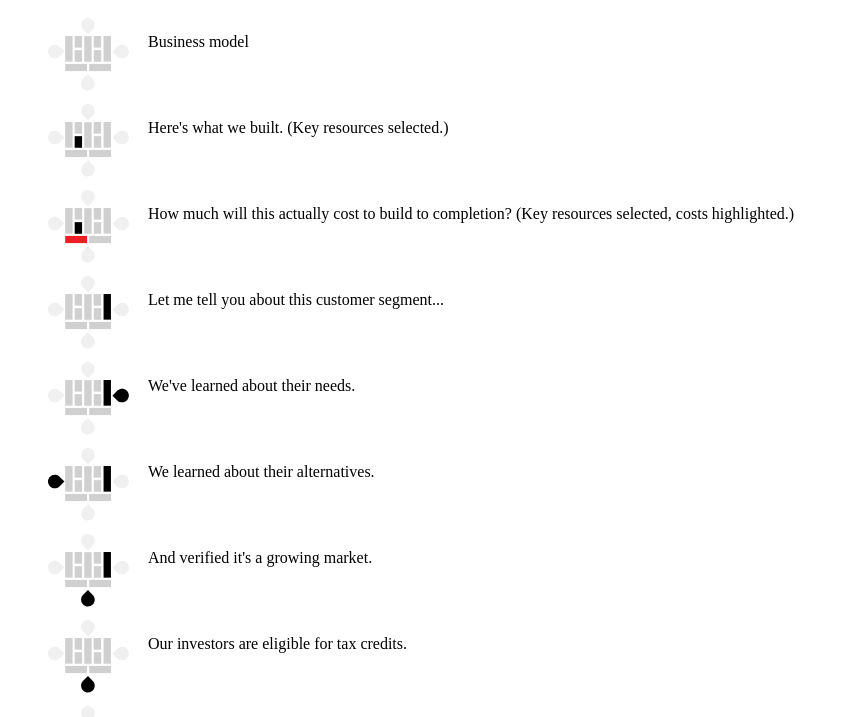
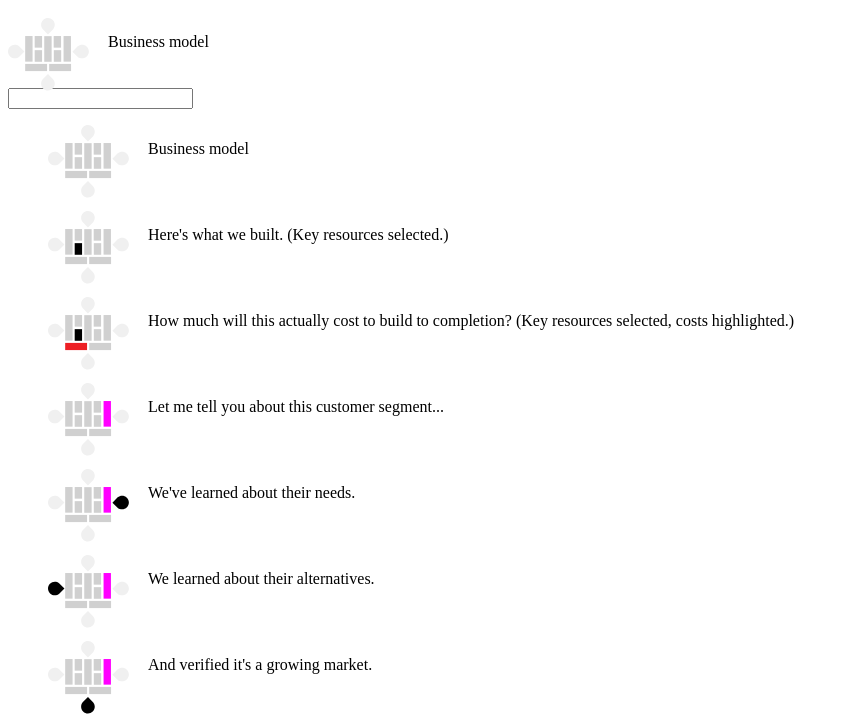
Before and after one commit to saintsal/businessmodeljs, a plain HTML site: page specimen.html in a window 1280 px wide. Shown: the part 48-765 px from the top of the page, without its empty margins (0-849 px from the left). Drawn offline with nearby package versions, Linux system fonts and the light colour scheme.

Commit message:
clickable option, and works on divs

```diff
--- a/js/bm.js
+++ b/js/bm.js
@@ -1,72 +1,125 @@
 (function() {
 
   jQuery.fn.extend({
-    businessModel: function() {
+
+    _blocks: ['seg', 'val', 'act', 'res', 'par', 'rev', 'cos', 'cha', 'rel', 'ind', 'tre', 'mac', 'mar'],
+
+    _fillColor: function(key) {
+      var fillcolor = {};
+
+      //TODO: separate function
+      if (jQuery(this).hasClass(key)) {
+        fillcolor = "000000";
+      }
+      else if (jQuery(this).hasClass(key+'-h')) {
+        fillcolor = "ED1F24";
+      }
+        else {
+          if (jQuery.inArray(key, ['ind', 'tre', 'mac', 'mar']) > -1) {
+            fillcolor = "f0f0f0";
+          } else {
+            fillcolor = "d0d0d0";
+          }
+
+        }
+
+      return fillcolor;
+    },
+
+    businessModel: function(options) {
         var modelsvg;
         var fillcolor = {};
-        var blocks = ['seg', 'val', 'act', 'res', 'par', 'rev', 'cos', 'cha', 'rel', 'ind', 'tre', 'mac', 'mar'];
+      options = options || {clickable: false};
 
         jQuery(this).css('border', 'none');
         jQuery(this).css('padding', '15px 5px 5px 100px');
         jQuery(this).css('position', 'relative');
         jQuery(this).css('min-height', '50px');
 
-        for (var key in blocks) {
-            if (jQuery(this).hasClass(blocks[key])) {
-                fillcolor[blocks[key]] = "000000";
-            }
-            else if (jQuery(this).hasClass(blocks[key]+'-h')) {
-                fillcolor[blocks[key]] = "ED1F24";
-            }
-            else {
-                if (jQuery.inArray(blocks[key], ['ind', 'tre', 'mac', 'mar']) > -1) {
-                    fillcolor[blocks[key]] = "f0f0f0";
-                } else {
-                    fillcolor[blocks[key]] = "d0d0d0";
-                }
-            }
+
+        for (var key in this._blocks) {
+          fillcolor[this._blocks[key]] = this._fillColor(this._blocks[key]);
         }
+
 
         modelsvg = '<svg version="1.1" xmlns="http://www.w3.org/2000/svg" xmlns:xlink="http://www.w3.org/1999/xlink" x="0px" y="0px" width="80.875px" height="72.501px" viewBox="-17.188 -18.029 80.875 72.501" enable-background="new -17.188 -18.029 80.875 72.501" xml:space="preserve">';
 
         //par
-        modelsvg += '<rect fill="#'+fillcolor['par']+'" width="7.375" height="25.625"/>';
+        modelsvg += '<rect class="par" fill="#'+fillcolor['par']+'" width="7.375" height="25.625"/>';
         //seg
-        modelsvg += '<rect x="38.375" fill="#'+fillcolor['seg']+'" width="7.375" height="25.625"/>';
+        modelsvg += '<rect class="seg" x="38.375" fill="#'+fillcolor['seg']+'" width="7.375" height="25.625"/>';
         //val
-        modelsvg += '<rect x="19.062" y="0.125" fill="#'+fillcolor['val']+'" width="7.375" height="25.625"/>';
-        modelsvg += '<rect x="9.5" fill="#'+fillcolor['act']+'" width="7.375" height="11.625"/>';
+        modelsvg += '<rect class="val" x="19.062" y="0.125" fill="#'+fillcolor['val']+'" width="7.375" height="25.625"/>';
+        modelsvg += '<rect class="act" x="9.5" fill="#'+fillcolor['act']+'" width="7.375" height="11.625"/>';
         //act
-        modelsvg += '<rect x="9.5" y="14.125" fill="#'+fillcolor['res']+'" width="7.375" height="11.625"/>';
+        modelsvg += '<rect class="res" x="9.5" y="14.125" fill="#'+fillcolor['res']+'" width="7.375" height="11.625"/>';
         //cha
 
-        modelsvg += '<rect x="28.625" y="14.125" fill="#'+fillcolor['cha']+'" width="7.375" height="11.625"/>';
+        modelsvg += '<rect class="cha" x="28.625" y="14.125" fill="#'+fillcolor['cha']+'" width="7.375" height="11.625"/>';
         //rel
-        modelsvg += '<rect x="28.5" fill="#'+fillcolor['rel']+'" width="7.375" height="11.625"/>';
+        modelsvg += '<rect class="rel" x="28.5" fill="#'+fillcolor['rel']+'" width="7.375" height="11.625"/>';
         //cos
-        modelsvg += '<rect y="27.875" fill="#'+fillcolor['cos']+'" width="21.875" height="7.188"/>';
+        modelsvg += '<rect class="cos" y="27.875" fill="#'+fillcolor['cos']+'" width="21.875" height="7.188"/>';
         //rev
-        modelsvg += '<rect x="24" y="27.875" fill="#'+fillcolor['rev']+'" width="21.875" height="7.188"/>';
+        modelsvg += '<rect class="rev" x="24" y="27.875" fill="#'+fillcolor['rev']+'" width="21.875" height="7.188"/>';
         //ind
-        modelsvg += '<path fill="#'+fillcolor['ind']+'"" d="M-5.995,20.749l0.024,0.024l5.229-5.377l-5.377-5.228l-0.024,0.024c-2.706-2.15-6.655-1.941-9.116,0.59 c-2.623,2.697-2.562,7.011,0.135,9.634C-12.593,22.877-8.64,22.974-5.995,20.749z"/>';
+        modelsvg += '<path class="ind" fill="#'+fillcolor['ind']+'"" d="M-5.995,20.749l0.024,0.024l5.229-5.377l-5.377-5.228l-0.024,0.024c-2.706-2.15-6.655-1.941-9.116,0.59 c-2.623,2.697-2.562,7.011,0.135,9.634C-12.593,22.877-8.64,22.974-5.995,20.749z"/>';
         //mar
-        modelsvg += '<path fill="#'+fillcolor['mar']+'" d="M52.494,10.314l-0.023-0.024l-5.229,5.377l5.377,5.229l0.023-0.024c2.707,2.15,6.656,1.941,9.117-0.59 c2.622-2.697,2.562-7.011-0.136-9.634C59.093,8.186,55.14,8.089,52.494,10.314z"/>';
+        modelsvg += '<path class="mar" fill="#'+fillcolor['mar']+'" d="M52.494,10.314l-0.023-0.024l-5.229,5.377l5.377,5.229l0.023-0.024c2.707,2.15,6.656,1.941,9.117-0.59 c2.622-2.697,2.562-7.011-0.136-9.634C59.093,8.186,55.14,8.089,52.494,10.314z"/>';
         //tre
-        modelsvg += '<path fill="#'+fillcolor['tre']+'" d="M17.45-6.934l-0.025,0.023l5.278,5.329l5.329-5.277l-0.024-0.024c2.201-2.666,2.066-6.619-0.418-9.127 c-2.647-2.672-6.961-2.694-9.635-0.045C15.447-13.572,15.275-9.621,17.45-6.934z"/>';
+        modelsvg += '<path class="tre" fill="#'+fillcolor['tre']+'" d="M17.45-6.934l-0.025,0.023l5.278,5.329l5.329-5.277l-0.024-0.024c2.201-2.666,2.066-6.619-0.418-9.127 c-2.647-2.672-6.961-2.694-9.635-0.045C15.447-13.572,15.275-9.621,17.45-6.934z"/>';
         //mac
-        modelsvg += '<path fill="#'+fillcolor['mac']+'" d="M28.05,43.377l0.024-0.022l-5.278-5.329l-5.329,5.277l0.024,0.024c-2.201,2.666-2.066,6.618,0.418,9.127 c2.647,2.673,6.961,2.694,9.635,0.046C30.053,50.015,30.225,46.064,28.05,43.377z"/>';
+        modelsvg += '<path class="mac" fill="#'+fillcolor['mac']+'" d="M28.05,43.377l0.024-0.022l-5.278-5.329l-5.329,5.277l0.024,0.024c-2.201,2.666-2.066,6.618,0.418,9.127 c2.647,2.673,6.961,2.694,9.635,0.046C30.053,50.015,30.225,46.064,28.05,43.377z"/>';
 
         modelsvg += '</svg>';
 
-        div = jQuery("<div>");
+
+        modelsvg += "<input type='hidden'>";
+
+        div = jQuery("<div class='bmc-generated'>");
         div.html(modelsvg);
         div.css('position', 'absolute');
         div.css('top', 0);
         div.css('left', '0px');
 
+
         jQuery(this).append(div);
 
+
+        //register behaviours
+
+        if (options.clickable == true) {
+          for (var i = 0; i < this._blocks.length; i++) {
+            $('.'+this._blocks[i], this).on('mouseover.bm', function() {
+              this.style.fill = "#333";
+            });
+            $('.'+this._blocks[i], this).on('mouseout.bm', {color: this._fillColor(this._blocks[i])}, function(event) {
+              this.style.fill = event.data.color;
+            });
+
+            $('.'+this._blocks[i], this).on('click.bm', {block: this._blocks[i], parent: this}, function(event) {
+              //change state, tag and hidden clickbox inputs
+              if (event.data.parent.hasClass(event.data.block)) {
+                event.data.parent.removeClass(event.data.block)
+              } else {
+                event.data.parent.addClass(event.data.block)
+              }
+
+              //change color
+              this.style.fill =  event.data.parent._fillColor(event.data.block)
+
+              //reset mouseout color
+              $('.'+event.data.block, event.data.parent).off('mouseout.bm');
+              $('.'+event.data.block, event.data.parent).on('mouseout.bm', {color: event.data.parent._fillColor(event.data.block)}, function(event) {
+                this.style.fill = event.data.color;
+              });
+
+            });
+          }
+        }
+
     }
+
   });
 
 }).call(this);
--- a/specimen.html
+++ b/specimen.html
@@ -3,9 +3,15 @@
         <title>Business Models JS</title>
         <script src="http://code.jquery.com/jquery-latest.js"></script>
         <script src="js/bm.js"></script>
+        <style>
+            .seg .seg {fill: #ff00ff;}
+        </style>
     </head>
     <body>
         <h1>Test</h1>
+
+        <div id='clickablebm'>Business model</div>
+        <input id="tags">
 
         <blockquote class="bm">Business model</blockquote>
         <blockquote class="bm res">Here's what we built. (Key resources selected.)</blockquote>
@@ -26,7 +32,13 @@
         <script>
         $(function() {
             $('blockquote.bm').each(function(index) { jQuery(this).businessModel(); });
+            $('#clickablebm').each(function(index) { jQuery(this).businessModel({clickable: true}); });
+            $('#clickablebm').bind("click", function() {
+                console.log(this.className)
+                $('#tags').val(this.className);
+            })
         });
+
         </script>
     </body>
 </html>
```
Also changed, not shown: bm.svg (added), cssonly.html (added). Lines whose indentation alone changed are shown as unchanged.
